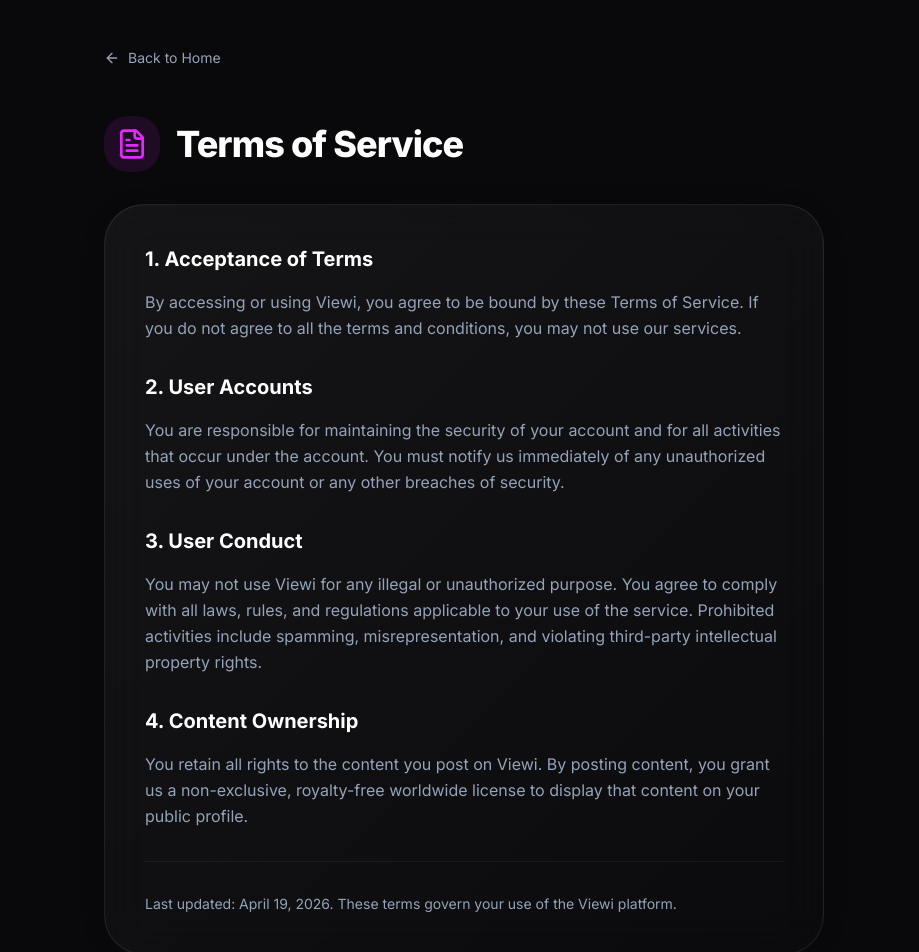
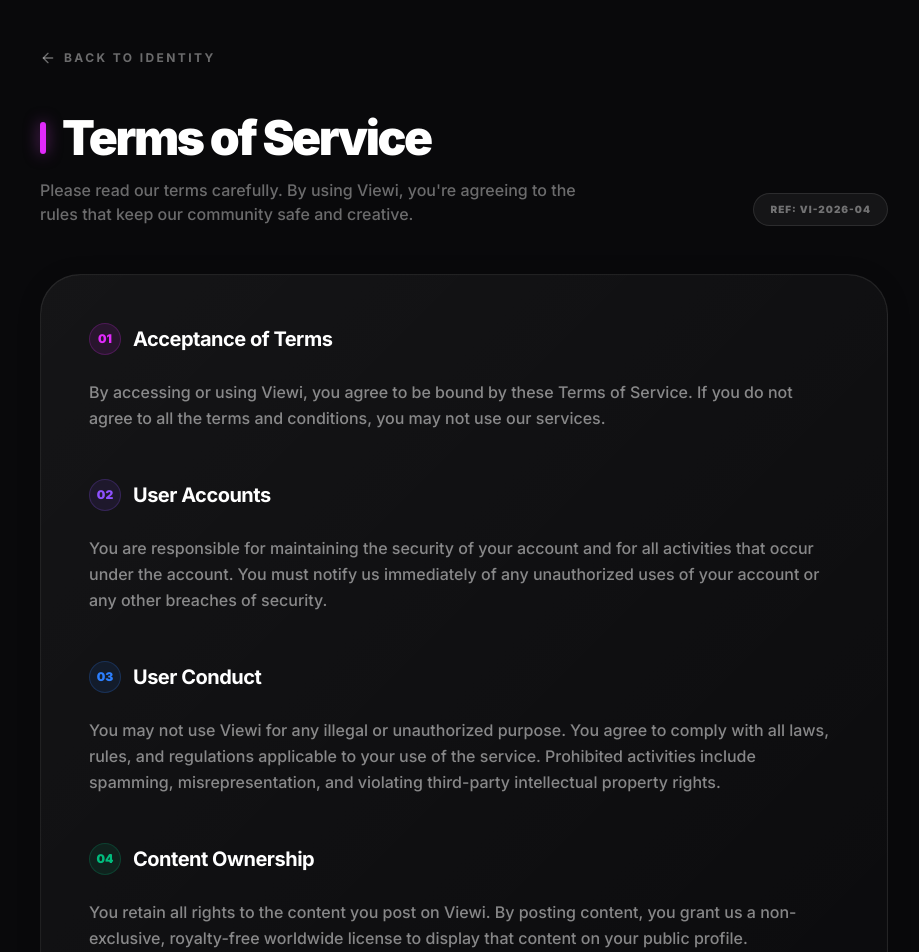
Before and after one commit to alex46x/Viewi, a Next.js app: page /terms in a window 1280 px wide. Shown: the part 80-1032 px from the top of the page, without its empty margins (176-1095 px from the left). Built offline with nearby package versions, Linux system fonts and the light colour scheme.

Commit message:
Fix auto-logout issue, functionalize AuthCard close button, and redesign Terms & Privacy pages

```diff
--- a/src/app/api/auth/logout/route.js
+++ b/src/app/api/auth/logout/route.js
@@ -7,7 +7,7 @@
   response.cookies.set('token', '', {
     httpOnly: true,
     secure: process.env.NODE_ENV === 'production',
-    sameSite: 'strict',
+    sameSite: 'lax',
     path: '/',
     expires: new Date(0),
   });
--- a/src/app/dashboard/layout.js
+++ b/src/app/dashboard/layout.js
@@ -28,9 +28,12 @@
         if (res.ok) {
           const data = await res.json();
           setUser(data);
+        } else if (res.status === 401) {
+          console.log('Session expired, logging out...');
+          handleLogout();
         }
       } catch (err) {
-        console.error('Failed to fetch user in layout');
+        console.error('Failed to fetch user in layout', err);
       }
     };
     fetchUser();
--- a/src/app/privacy/page.js
+++ b/src/app/privacy/page.js
@@ -4,59 +4,103 @@
 
 export default function PrivacyPage() {
   return (
-    <main className="min-h-screen bg-[#09090b] text-white">
+    <main className="min-h-screen bg-[#09090b] text-white selection:bg-violet-500/30">
       <Navbar />
 
-      <div className="max-w-3xl mx-auto px-6 pt-32 pb-20">
-        <Link href="/" className="inline-flex items-center gap-2 text-sm text-muted-foreground hover:text-white transition-colors mb-12 group">
-          <ArrowLeft className="w-4 h-4 transition-transform group-hover:-translate-x-1" /> Back to Home
+      {/* Background Blobs */}
+      <div className="fixed inset-0 overflow-hidden pointer-events-none -z-10">
+        <div className="absolute top-[10%] right-[-10%] w-[40%] h-[40%] bg-violet-500/5 rounded-full blur-[120px]" />
+        <div className="absolute bottom-[-10%] left-[10%] w-[40%] h-[40%] bg-fuchsia-500/5 rounded-full blur-[120px]" />
+      </div>
+
+      <div className="max-w-4xl mx-auto px-6 pt-32 pb-20 relative">
+        <Link href="/" className="inline-flex items-center gap-2 text-xs font-bold uppercase tracking-[0.2em] text-white/40 hover:text-white transition-all mb-12 group">
+          <ArrowLeft className="w-4 h-4 transition-transform group-hover:-translate-x-1" /> Back to Identity
         </Link>
 
-        <div className="flex items-center gap-4 mb-8">
-          <div className="p-3 bg-violet-500/10 rounded-2xl">
-            <Shield className="w-8 h-8 text-violet-500" />
+        <div className="space-y-12 animate-entrance">
+          <div className="flex flex-col md:flex-row md:items-end justify-between gap-6">
+            <div className="space-y-4">
+              <div className="flex items-center gap-4">
+                <div className="w-1.5 h-8 bg-violet-500 rounded-full shadow-[0_0_15px_rgba(139,92,246,0.5)]" />
+                <h1 className="text-4xl md:text-5xl font-black tracking-tighter text-white">Privacy Policy</h1>
               </div>
-          <h1 className="text-4xl font-extrabold tracking-tight">Privacy Policy</h1>
+              <p className="text-white/40 font-medium max-w-xl">
+                Your privacy is our priority. We are committed to protecting your personal data and being transparent about how we use it.
+              </p>
             </div>
 
-        <div className="glass-card p-10 rounded-[2.5rem] border-white/5 space-y-8 text-muted-foreground leading-relaxed">
-          <section className="space-y-4">
-            <h2 className="text-xl font-bold text-white">1. Information We Collect</h2>
-            <p>
+            <div className="px-4 py-2 rounded-full bg-white/5 border border-white/10 text-[10px] font-black text-white/40 uppercase tracking-widest whitespace-nowrap self-start md:self-auto">
+              Ref: VI-2026-04
+            </div>
+          </div>
+
+          <div className="glass-card p-10 md:p-12 rounded-[2.5rem] border-white/5 bg-gradient-to-br from-white/[0.02] to-transparent space-y-12">
+            <section className="space-y-6">
+              <div className="flex items-center gap-3">
+                <div className="w-8 h-8 rounded-xl bg-violet-500/10 flex items-center justify-center border border-violet-500/20">
+                  <span className="text-xs font-black text-violet-500">01</span>
+                </div>
+                <h2 className="text-xl font-bold text-white tracking-tight">Information We Collect</h2>
+              </div>
+              <p className="text-white/50 leading-relaxed font-medium">
                 We collect information you provide directly to us when you create an account, including your email address,
                 name, birth date, and any social links or profile information you choose to share publicly.
               </p>
             </section>
 
-          <section className="space-y-4">
-            <h2 className="text-xl font-bold text-white">2. Analytics and Tracking</h2>
-            <p>
+            <section className="space-y-6">
+              <div className="flex items-center gap-3">
+                <div className="w-8 h-8 rounded-xl bg-fuchsia-500/10 flex items-center justify-center border border-fuchsia-500/20">
+                  <span className="text-xs font-black text-fuchsia-500">02</span>
+                </div>
+                <h2 className="text-xl font-bold text-white tracking-tight">Analytics and Tracking</h2>
+              </div>
+              <p className="text-white/50 leading-relaxed font-medium">
                 When you visit a profile on Viewi, we collect anonymous data such as device type, browser, and general
                 geographic location (country level) to provide analytics to our users. We do not sell this data to third parties.
               </p>
             </section>
 
-          <section className="space-y-4">
-            <h2 className="text-xl font-bold text-white">3. Public Information</h2>
-            <p>
+            <section className="space-y-6">
+              <div className="flex items-center gap-3">
+                <div className="w-8 h-8 rounded-xl bg-blue-500/10 flex items-center justify-center border border-blue-500/20">
+                  <span className="text-xs font-black text-blue-500">03</span>
+                </div>
+                <h2 className="text-xl font-bold text-white tracking-tight">Public Information</h2>
+              </div>
+              <p className="text-white/50 leading-relaxed font-medium">
                 Please be aware that your Viewi profile is public by default. Any information you include on your profile
                 will be visible to anyone on the internet. You can toggle your profile visibility in your account settings.
               </p>
             </section>
 
-          <section className="space-y-4">
-            <h2 className="text-xl font-bold text-white">4. Cookies</h2>
-            <p>
+            <section className="space-y-6">
+              <div className="flex items-center gap-3">
+                <div className="w-8 h-8 rounded-xl bg-emerald-500/10 flex items-center justify-center border border-emerald-500/20">
+                  <span className="text-xs font-black text-emerald-500">04</span>
+                </div>
+                <h2 className="text-xl font-bold text-white tracking-tight">Cookies</h2>
+              </div>
+              <p className="text-white/50 leading-relaxed font-medium">
                 We use essential cookies to maintain your session and ensure the security of your account. We do not use
                 tracking cookies for third-party advertising.
               </p>
             </section>
 
-          <section className="space-y-4 pt-8 border-t border-white/5">
-            <p className="text-sm">
-              Last updated: April 19, 2026. For any questions regarding this policy, please contact us.
+            <div className="pt-10 border-t border-white/[0.05]">
+              <div className="flex items-center gap-3 text-white/20">
+                <Shield className="w-4 h-4" />
+                <span className="text-[10px] font-black uppercase tracking-[0.2em]">Last updated: April 19, 2026</span>
+              </div>
+            </div>
+          </div>
+
+          <div className="text-center pt-8">
+            <p className="text-white/20 text-[10px] font-bold uppercase tracking-widest">
+              &copy; 2026 Viewi Identity Platforms. All rights reserved.
             </p>
-          </section>
+          </div>
         </div>
       </div>
     </main>
--- a/src/app/terms/page.js
+++ b/src/app/terms/page.js
@@ -4,60 +4,104 @@
 
 export default function TermsPage() {
   return (
-    <main className="min-h-screen bg-[#09090b] text-white">
+    <main className="min-h-screen bg-[#09090b] text-white selection:bg-fuchsia-500/30">
       <Navbar />
 
-      <div className="max-w-3xl mx-auto px-6 pt-32 pb-20">
-        <Link href="/" className="inline-flex items-center gap-2 text-sm text-muted-foreground hover:text-white transition-colors mb-12 group">
-          <ArrowLeft className="w-4 h-4 transition-transform group-hover:-translate-x-1" /> Back to Home
+      {/* Background Blobs */}
+      <div className="fixed inset-0 overflow-hidden pointer-events-none -z-10">
+        <div className="absolute top-[20%] left-[-10%] w-[40%] h-[40%] bg-fuchsia-500/5 rounded-full blur-[120px]" />
+        <div className="absolute bottom-[-10%] right-[10%] w-[40%] h-[40%] bg-violet-500/5 rounded-full blur-[120px]" />
+      </div>
+
+      <div className="max-w-4xl mx-auto px-6 pt-32 pb-20 relative">
+        <Link href="/" className="inline-flex items-center gap-2 text-xs font-bold uppercase tracking-[0.2em] text-white/40 hover:text-white transition-all mb-12 group">
+          <ArrowLeft className="w-4 h-4 transition-transform group-hover:-translate-x-1" /> Back to Identity
         </Link>
 
-        <div className="flex items-center gap-4 mb-8">
-          <div className="p-3 bg-fuchsia-500/10 rounded-2xl">
-            <FileText className="w-8 h-8 text-fuchsia-500" />
+        <div className="space-y-12 animate-entrance">
+          <div className="flex flex-col md:flex-row md:items-end justify-between gap-6">
+            <div className="space-y-4">
+              <div className="flex items-center gap-4">
+                <div className="w-1.5 h-8 bg-fuchsia-500 rounded-full shadow-[0_0_15px_rgba(217,70,239,0.5)]" />
+                <h1 className="text-4xl md:text-5xl font-black tracking-tighter text-white">Terms of Service</h1>
               </div>
-          <h1 className="text-4xl font-extrabold tracking-tight">Terms of Service</h1>
+              <p className="text-white/40 font-medium max-w-xl">
+                Please read our terms carefully. By using Viewi, you're agreeing to the rules that keep our community safe and creative.
+              </p>
             </div>
 
-        <div className="glass-card p-10 rounded-[2.5rem] border-white/5 space-y-8 text-muted-foreground leading-relaxed">
-          <section className="space-y-4">
-            <h2 className="text-xl font-bold text-white">1. Acceptance of Terms</h2>
-            <p>
+            <div className="px-4 py-2 rounded-full bg-white/5 border border-white/10 text-[10px] font-black text-white/40 uppercase tracking-widest whitespace-nowrap self-start md:self-auto">
+              Ref: VI-2026-04
+            </div>
+          </div>
+
+          <div className="glass-card p-10 md:p-12 rounded-[2.5rem] border-white/5 bg-gradient-to-br from-white/[0.02] to-transparent space-y-12">
+            <section className="space-y-6">
+              <div className="flex items-center gap-3">
+                <div className="w-8 h-8 rounded-xl bg-fuchsia-500/10 flex items-center justify-center border border-fuchsia-500/20">
+                  <span className="text-xs font-black text-fuchsia-500">01</span>
+                </div>
+                <h2 className="text-xl font-bold text-white tracking-tight">Acceptance of Terms</h2>
+              </div>
+              <p className="text-white/50 leading-relaxed font-medium">
                 By accessing or using Viewi, you agree to be bound by these Terms of Service. If you do not agree to all
                 the terms and conditions, you may not use our services.
               </p>
             </section>
 
-          <section className="space-y-4">
-            <h2 className="text-xl font-bold text-white">2. User Accounts</h2>
-            <p>
+            <section className="space-y-6">
+              <div className="flex items-center gap-3">
+                <div className="w-8 h-8 rounded-xl bg-violet-500/10 flex items-center justify-center border border-violet-500/20">
+                  <span className="text-xs font-black text-violet-500">02</span>
+                </div>
+                <h2 className="text-xl font-bold text-white tracking-tight">User Accounts</h2>
+              </div>
+              <p className="text-white/50 leading-relaxed font-medium">
                 You are responsible for maintaining the security of your account and for all activities that occur under the
                 account. You must notify us immediately of any unauthorized uses of your account or any other breaches of security.
               </p>
             </section>
 
-          <section className="space-y-4">
-            <h2 className="text-xl font-bold text-white">3. User Conduct</h2>
-            <p>
+            <section className="space-y-6">
+              <div className="flex items-center gap-3">
+                <div className="w-8 h-8 rounded-xl bg-blue-500/10 flex items-center justify-center border border-blue-500/20">
+                  <span className="text-xs font-black text-blue-500">03</span>
+                </div>
+                <h2 className="text-xl font-bold text-white tracking-tight">User Conduct</h2>
+              </div>
+              <p className="text-white/50 leading-relaxed font-medium">
                 You may not use Viewi for any illegal or unauthorized purpose. You agree to comply with all laws, rules,
                 and regulations applicable to your use of the service. Prohibited activities include spamming,
                 misrepresentation, and violating third-party intellectual property rights.
               </p>
             </section>
 
-          <section className="space-y-4">
-            <h2 className="text-xl font-bold text-white">4. Content Ownership</h2>
-            <p>
+            <section className="space-y-6">
+              <div className="flex items-center gap-3">
+                <div className="w-8 h-8 rounded-xl bg-emerald-500/10 flex items-center justify-center border border-emerald-500/20">
+                  <span className="text-xs font-black text-emerald-500">04</span>
+                </div>
+                <h2 className="text-xl font-bold text-white tracking-tight">Content Ownership</h2>
+              </div>
+              <p className="text-white/50 leading-relaxed font-medium">
                 You retain all rights to the content you post on Viewi. By posting content, you grant us a non-exclusive,
                 royalty-free worldwide license to display that content on your public profile.
               </p>
             </section>
 
-          <section className="space-y-4 pt-8 border-t border-white/5">
-            <p className="text-sm">
-              Last updated: April 19, 2026. These terms govern your use of the Viewi platform.
+            <div className="pt-10 border-t border-white/[0.05]">
+              <div className="flex items-center gap-3 text-white/20">
+                <FileText className="w-4 h-4" />
+                <span className="text-[10px] font-black uppercase tracking-[0.2em]">Last updated: April 19, 2026</span>
+              </div>
+            </div>
+          </div>
+
+          <div className="text-center pt-8">
+            <p className="text-white/20 text-[10px] font-bold uppercase tracking-widest">
+              &copy; 2026 Viewi Identity Platforms. All rights reserved.
             </p>
-          </section>
+          </div>
         </div>
       </div>
     </main>
--- a/src/components/AuthCard.js
+++ b/src/components/AuthCard.js
@@ -159,10 +159,13 @@
   return (
     <div className="w-full max-w-[440px] animate-in fade-in zoom-in-95 duration-500">
       <div className="glass-card p-8 md:p-10 rounded-[40px] relative overflow-hidden">
-        {/* Close Button Placeholder (Matches reference) */}
-        <button className="absolute top-6 right-6 p-2 rounded-full bg-white/5 hover:bg-white/10 transition-colors text-white/40">
+        {/* Close Button - Redirects to Homepage */}
+        <Link
+          href="/"
+          className="absolute top-6 right-6 p-2 rounded-full bg-white/5 hover:bg-white/10 transition-all text-white/40 hover:text-white hover:scale-110 active:scale-95 z-20"
+        >
           <X className="w-5 h-5" />
-        </button>
+        </Link>
 
         {authStep === 'username-select' ? (
           <div className="animate-in slide-in-from-right-8 duration-500">
@@ -342,8 +345,11 @@
           </>
         )}
 
-        <p className="mt-8 text-center text-[10px] text-white/20 font-medium">
-          By continuing, you agree to our <span className="text-white/40 cursor-pointer hover:text-white underline underline-offset-2">Terms of Service</span>
+        <p className="mt-8 text-center text-[10px] text-white/20 font-medium max-w-[280px] mx-auto leading-relaxed">
+          By continuing, you agree to our
+          <Link href="/terms" className="text-white/40 hover:text-white underline underline-offset-4 transition-colors mx-1">Terms of Service</Link>
+          and
+          <Link href="/privacy" className="text-white/40 hover:text-white underline underline-offset-4 transition-colors mx-1">Privacy Policy</Link>
         </p>
       </div>
     </div>
--- a/src/lib/auth.js
+++ b/src/lib/auth.js
@@ -4,14 +4,15 @@
   if (!token) return null;
 
   try {
-    const decodedToken = await adminAuth.verifyIdToken(token);
+    // Verify the session cookie instead of ID token for long-term sessions
+    const decodedToken = await adminAuth.verifySessionCookie(token, true);
     return {
       userId: decodedToken.uid,
       username: decodedToken.name || decodedToken.email.split('@')[0],
       email: decodedToken.email
     };
   } catch (error) {
-    console.error('Token verification error:', error);
+    console.error('Session verification error:', error);
     return null;
   }
 }
```
Also changed, not shown: src/app/api/auth/session/route.js (+8 -3 lines). Lines whose indentation alone changed are shown as unchanged.
